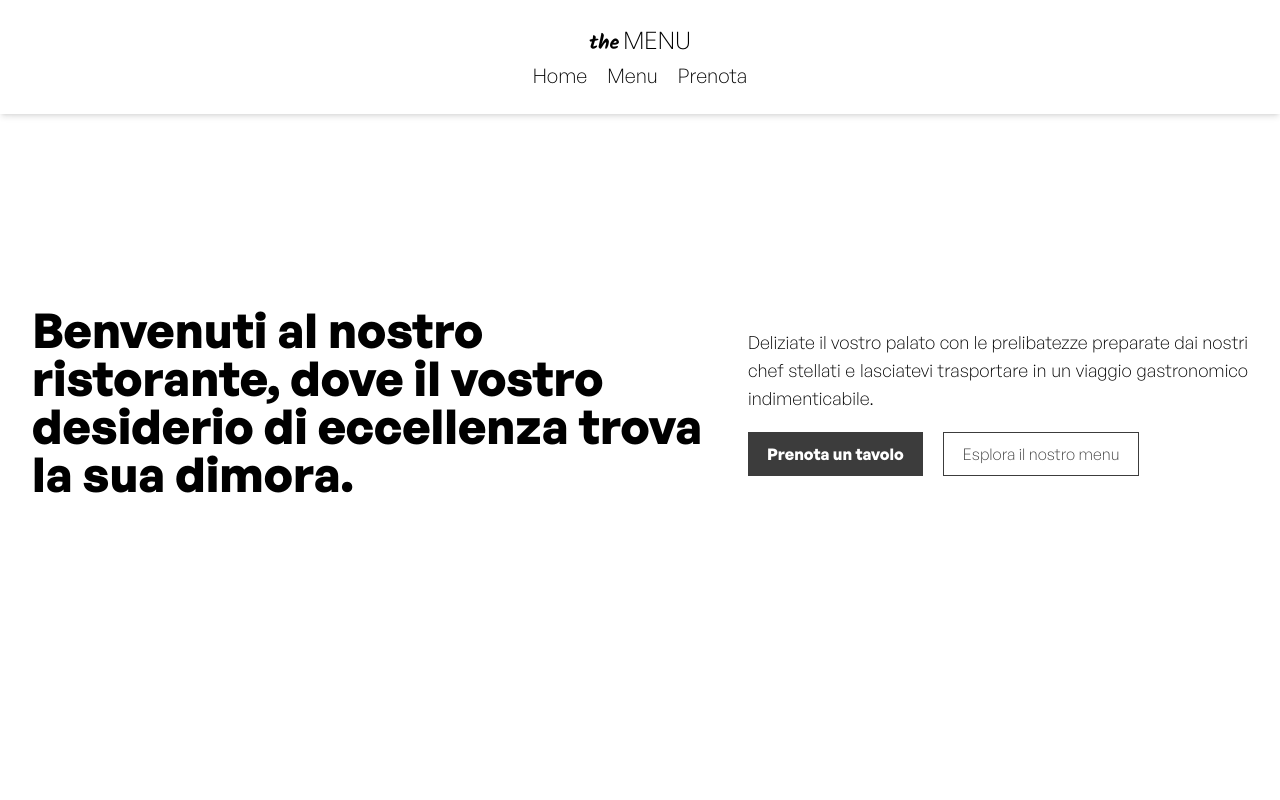
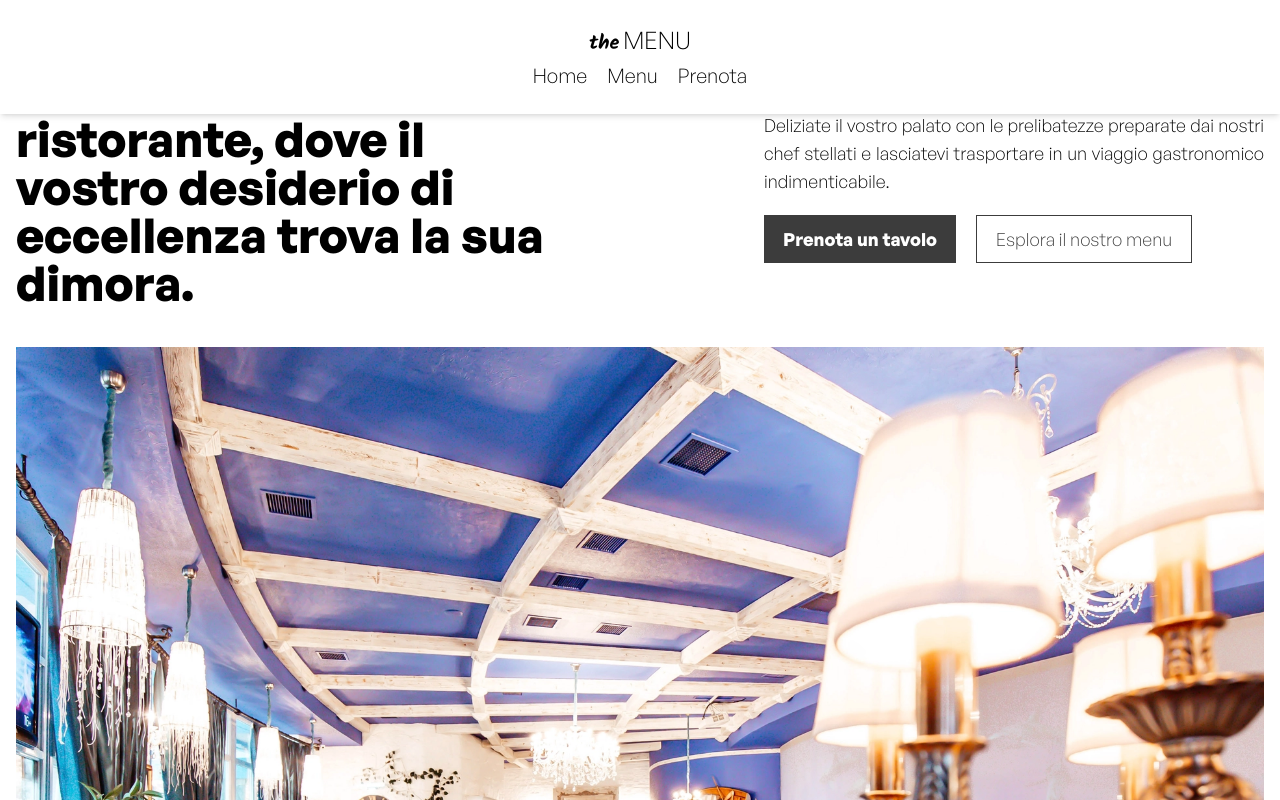
Before and after one commit to Pasqualecannavacciuolo/restaurant-template, a React (Vite) app: page / in a window 1280 px wide. Shown: the top 800 px of the page. Built offline with nearby package versions, Linux system fonts and the light colour scheme.

Commit message:
Home page terminata

```diff
--- a/src/pages/Home.tsx
+++ b/src/pages/Home.tsx
@@ -1,28 +1,38 @@
+import hero_img from "../assets/img/home/hero-img.webp";
+
 function Home() {
   return (
-    <div className="h-screen pt-48 px-4">
-      <div className="flex flex-row items-center justify-evenly">
-        <div className="flex justify-start w-[700px]">
-          <h1 className="text-5xl general-sans-bold">
+    <div className="h-screen xl:mt-48 px-4 flex flex-col justify-center items-center">
+      <div className="flex flex-col gap-5 xl:gap-48 xl:flex-row items-center w-full max-w-screen-xl">
+        <div className="flex justify-start xl:w-[700px]">
+          <h1 className="text-2xl xl:text-5xl general-sans-bold">
             Benvenuti al nostro ristorante, dove il vostro desiderio di
             eccellenza trova la sua dimora.
           </h1>
         </div>
         <div className="flex flex-col justify-start">
-          <p className="text-lg text-justify w-[500px] general-sans-light">
+          <p className="xl:text-lg text-justify xl:w-[500px] general-sans-light">
             Deliziate il vostro palato con le prelibatezze preparate dai nostri
             chef stellati e lasciatevi trasportare in un viaggio gastronomico
             indimenticabile.
           </p>
           <div className="flex flex-row gap-5 mt-5">
-            <button className="btn btn-padding general-sans-bold">
+            <button className="btn btn-padding text-xs xl:text-lg general-sans-bold">
               Prenota un tavolo
             </button>
-            <button className="btn-ghost btn-padding general-sans-light">
+            <button className="btn-ghost btn-padding text-xs xl:text-lg general-sans-light">
               Esplora il nostro menu
             </button>
           </div>
         </div>
+      </div>
+      <div className="mt-10 max-w-screen-xl">
+        <img
+          src={hero_img}
+          width={1350}
+          alt="Immagine decorativa"
+          className="mx-auto"
+        />
       </div>
     </div>
   );
```
Also changed, not shown: src/assets/img/home/hero-img.webp (added).
